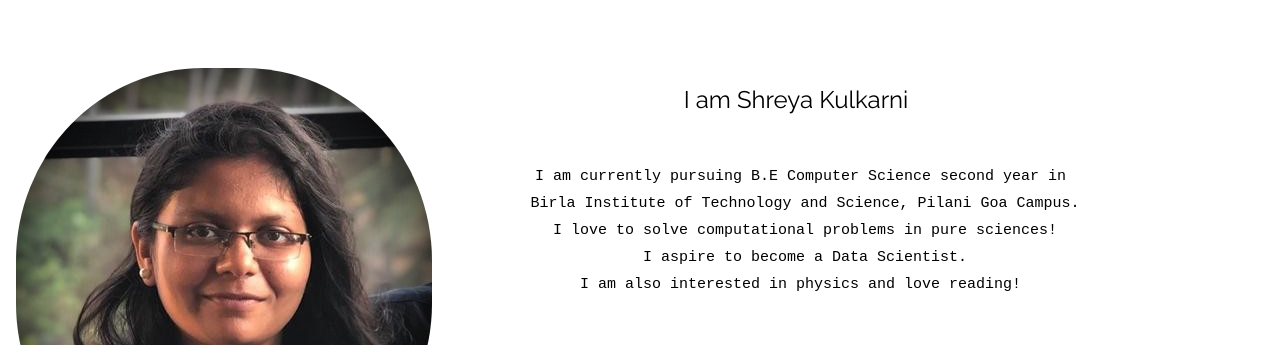
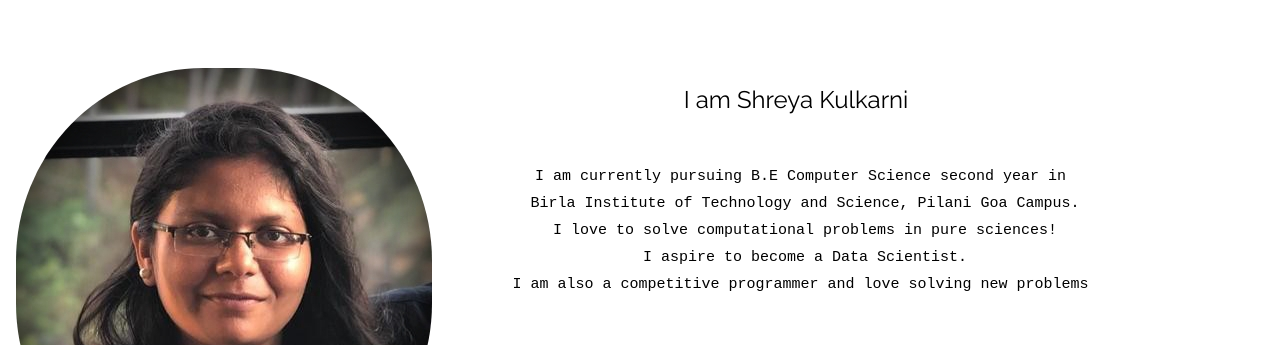
Before and after one commit to shreya-kulkarni/shreya-kulkarni.github.io, a plain HTML site: page index.html in a window 1280 px wide. Shown: the part 860-1205 px from the top of the page. Drawn offline with Linux system fonts and the light colour scheme.

Commit message:
Update index.html

```diff
--- a/index.html
+++ b/index.html
@@ -65,7 +65,7 @@
   Birla Institute of Technology and Science, Pilani Goa Campus.
   I love to solve computational problems in pure sciences!
   I aspire to become a Data Scientist.
-  I am also interested in physics and love reading! </pre>
+  I am also a competitive programmer and love solving new problems </pre>
 </div>
  <div class="info">
  <div class="w3-center w3-text-black" style="padding:24px 48px;font-size: 30px">
```
